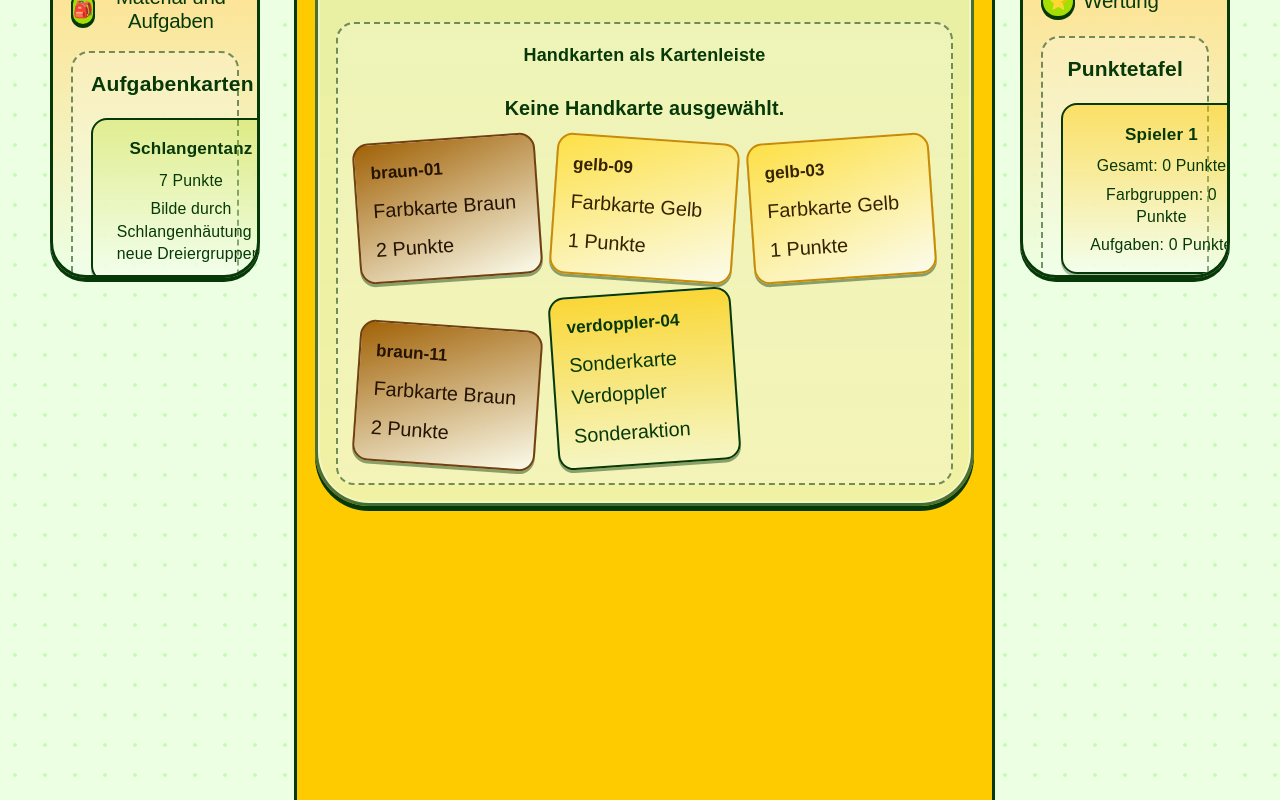
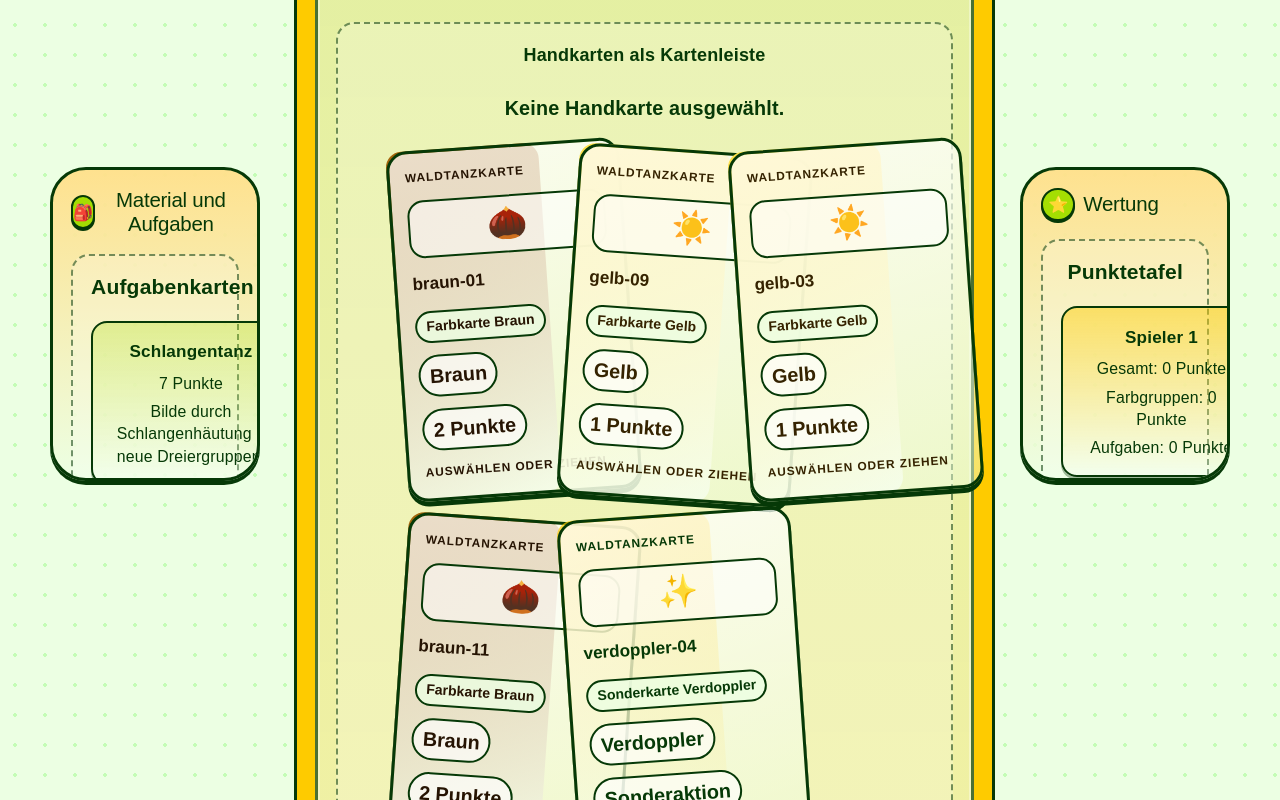
Before and after one commit to hanno79/schlangentanz-v2, a React (Vite) app: page / in a window 1280 px wide. Shown: the part 5300-6100 px from the top of the page. Built offline with nearby package versions, Linux system fonts and the light colour scheme.

Commit message:
M1g: Handkartenfaecher spielbarer machen

```diff
--- a/src/App.css
+++ b/src/App.css
@@ -1464,6 +1464,13 @@ code {
   align-items: end;
 }
 
+.handkartenleiste--waldtanz-faecher {
+  grid-template-columns: repeat(auto-fit, minmax(min(100%, 7.5rem), 8.5rem));
+  justify-content: center;
+  gap: clamp(0.45rem, 1.6vw, 1rem);
+  padding-block: 0.5rem 0.25rem;
+}
+
 .handkartenleiste .handkarte:nth-child(2n + 1) {
   transform: rotate(-4deg);
 }
@@ -1476,9 +1483,6 @@ code {
   display: grid;
   gap: 0.35rem;
   border-radius: 16px;
-  border: 2px solid var(--st-color-border-strong);
-  background: linear-gradient(180deg, rgba(255, 255, 255, 0.45), rgba(255, 255, 255, 0.18));
-  box-shadow: 0 3px 0 rgba(6, 57, 7, 0.45);
   overflow: visible;
 }
 
@@ -1487,8 +1491,6 @@ code {
   gap: 0.35rem;
   width: 100%;
   padding: 0.85rem;
-  border: 0;
-  background: transparent;
   color: inherit;
   font: inherit;
   text-align: left;
@@ -1496,6 +1498,16 @@ code {
   scroll-margin-bottom: 18rem;
 }
 
+.handkarte__button--karte {
+  aspect-ratio: 2 / 3;
+  align-content: space-between;
+  border: var(--st-border-width-chunky) solid var(--st-color-border-strong);
+  border-radius: 1.15rem;
+  background: linear-gradient(165deg, rgba(255, 255, 255, 0.78), rgba(236, 255, 227, 0.44));
+  box-shadow: 0 5px 0 var(--st-color-border-strong);
+  transition: transform 160ms ease, box-shadow 160ms ease;
+}
+
 .handkarte__button:focus-visible {
   outline: 3px solid var(--st-color-tertiary);
   outline-offset: 2px;
@@ -1505,11 +1517,45 @@ code {
   cursor: grabbing;
 }
 
-.handkarte--ausgewaehlt {
+.handkarte--ausgewaehlt .handkarte__button--karte {
   border-color: var(--st-color-tertiary);
-  background: linear-gradient(180deg, rgba(177, 45, 0, 0.14), rgba(255, 255, 255, 0.2));
-  box-shadow: 0 0 0 3px rgba(177, 45, 0, 0.38), 0 8px 18px rgba(6, 57, 7, 0.18), 0 3px 0 rgba(6, 57, 7, 0.45);
-  transform: translateY(-2px) scale(1.01);
+  box-shadow: 0 0 0 3px rgba(177, 45, 0, 0.38), 0 9px 0 var(--st-color-border-strong);
+  transform: translateY(-0.75rem) scale(1.05);
+}
+
+.handkarte__eyebrow,
+.handkarte__spielhinweis {
+  font-family: var(--st-font-headline);
+  font-size: 0.66rem;
+  font-weight: 900;
+  letter-spacing: 0.08em;
+  text-transform: uppercase;
+}
+
+.handkarte__symbol {
+  display: grid;
+  place-items: center;
+  min-height: 2.6rem;
+  border: 2px solid var(--st-color-border-strong);
+  border-radius: 0.9rem;
+  background: rgba(255, 255, 255, 0.52);
+  font-size: 1.8rem;
+}
+
+.handkarte__farbe,
+.handkarte__punkte,
+.handkarte__typ {
+  width: fit-content;
+  padding: 0.14rem 0.5rem;
+  border: 2px solid var(--st-color-border-strong);
+  border-radius: 999px;
+  background: rgba(255, 255, 255, 0.66);
+  font-weight: 900;
+}
+
+.handkarte__typ {
+  font-size: 0.78rem;
+  background: rgba(236, 255, 227, 0.78);
 }
 
 .handkarte strong,
--- a/src/components/HandkartenPanel.tsx
+++ b/src/components/HandkartenPanel.tsx
@@ -27,6 +27,18 @@ function karteKurzLabel(karte: Spielkarte): string {
     : `Sonderkarte ${karte.name} · Sonderaktion`
 }
 
+function karteSymbol(karte: Spielkarte): string {
+  if (karte.typ !== 'Farbkarte') return '✨'
+  switch (karte.farbe) {
+    case 'Blau': return '💧'
+    case 'Rot': return '🔥'
+    case 'Gelb': return '☀️'
+    case 'Violett': return '🌙'
+    case 'Braun': return '🌰'
+    case 'Grün': return '🌿'
+  }
+}
+
 export default function HandkartenPanel({
   handkarten,
   ausgewaehlteHandkarte,
@@ -46,12 +58,13 @@ export default function HandkartenPanel({
             Ausgewählte Handkarte: {ausgewaehlteHandkarte.id}
           </h5>
           <p>{karteKurzLabel(ausgewaehlteHandkarte)}</p>
+          <p>Ausgewählte Karte schwebt über dem Fächer.</p>
           <p>Klicke dieselbe Karte erneut, um sie wieder abzuwählen.</p>
         </section>
       ) : (
         <p className="handkarten-status">Keine Handkarte ausgewählt.</p>
       )}
-      <ul className="handkartenleiste">
+      <ul className="handkartenleiste handkartenleiste--waldtanz-faecher">
         {handkarten.map((karte) => {
           const istFarbkarte = karte.typ === 'Farbkarte'
           const istAusgewaehlt = ausgewaehlteHandkarte?.id === karte.id
@@ -59,12 +72,13 @@ export default function HandkartenPanel({
           return (
             <li
               key={karte.id}
-              className={`handkarte handkarte--${istFarbkarte ? 'farbkarte' : 'sonderkarte'}${istFarbkarte ? ` handkarte--farbe-${farbeCssKlasse(karte.farbe)}` : ''}${istAusgewaehlt ? ' handkarte--ausgewaehlt' : ''}`}
+              className={`handkarte handkarte--spielkarte handkarte--${istFarbkarte ? 'farbkarte' : 'sonderkarte'}${istFarbkarte ? ` handkarte--farbe-${farbeCssKlasse(karte.farbe)}` : ''}${istAusgewaehlt ? ' handkarte--ausgewaehlt' : ''}`}
             >
               <button
                 type="button"
-                className="handkarte__button"
+                className="handkarte__button handkarte__button--karte"
                 draggable="true"
+                aria-label={`${karte.id} ${istFarbkarte ? `Farbkarte ${karte.farbe}` : `Sonderkarte ${karte.name}`} ${istFarbkarte ? `${karte.punkte} Punkte` : 'Sonderaktion'}`}
                 aria-pressed={istAusgewaehlt}
                 onClick={() => onKarteWaehlen(karte.id)}
                 onDragStart={(event) => {
@@ -74,9 +88,13 @@ export default function HandkartenPanel({
                 }}
                 onDragEnd={onKarteDragEnd}
               >
+                <span className="handkarte__eyebrow">Waldtanzkarte</span>
+                <span className="handkarte__symbol" aria-hidden="true">{karteSymbol(karte)}</span>
                 <strong>{karte.id}</strong>
-                <span>{istFarbkarte ? `Farbkarte ${karte.farbe}` : `Sonderkarte ${karte.name}`}</span>
-                <span>{istFarbkarte ? `${karte.punkte} Punkte` : 'Sonderaktion'}</span>
+                <span className="handkarte__typ">{istFarbkarte ? `Farbkarte ${karte.farbe}` : `Sonderkarte ${karte.name}`}</span>
+                <span className="handkarte__farbe">{istFarbkarte ? karte.farbe : karte.name}</span>
+                <span className="handkarte__punkte">{istFarbkarte ? `${karte.punkte} Punkte` : 'Sonderaktion'}</span>
+                <span className="handkarte__spielhinweis">Auswählen oder ziehen</span>
               </button>
             </li>
           )
```
Also changed, not shown: 1 other file (tests, documents, lock files or other folders).
